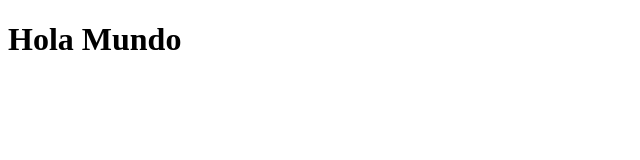
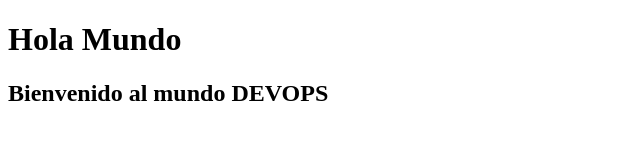
Before and after one commit to AngelxFvxZ/Git_Lab, a plain HTML site: page index.html in a window 1280 px wide. Shown: the whole page, without its empty margins (0-640 px from the left). Drawn offline with Linux system fonts and the light colour scheme.

Commit message:
Se agrego una nueva etiqueta H2

```diff
--- a/index.html
+++ b/index.html
@@ -3,9 +3,10 @@
 <head>
     <meta charset="UTF-8">
     <meta name="viewport" content="width=device-width, initial-scale=1.0">
-    <title>Document</title>
+    <title>Proyecto DEVOPS</title>
 </head>
 <body>
     <h1>Hola Mundo</h1>
+    <h2>Bienvenido al mundo DEVOPS</h2>
 </body>
 </html>
```
